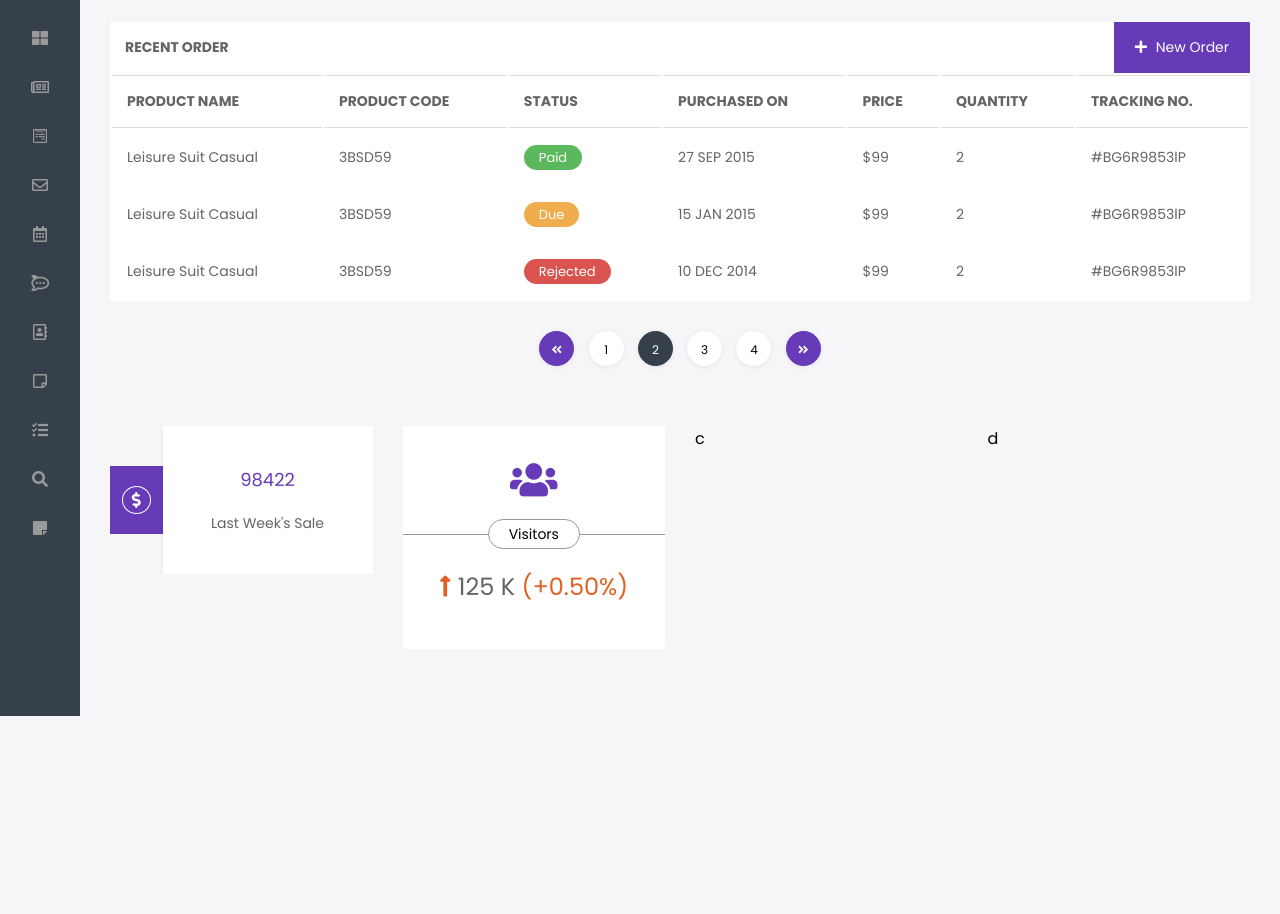
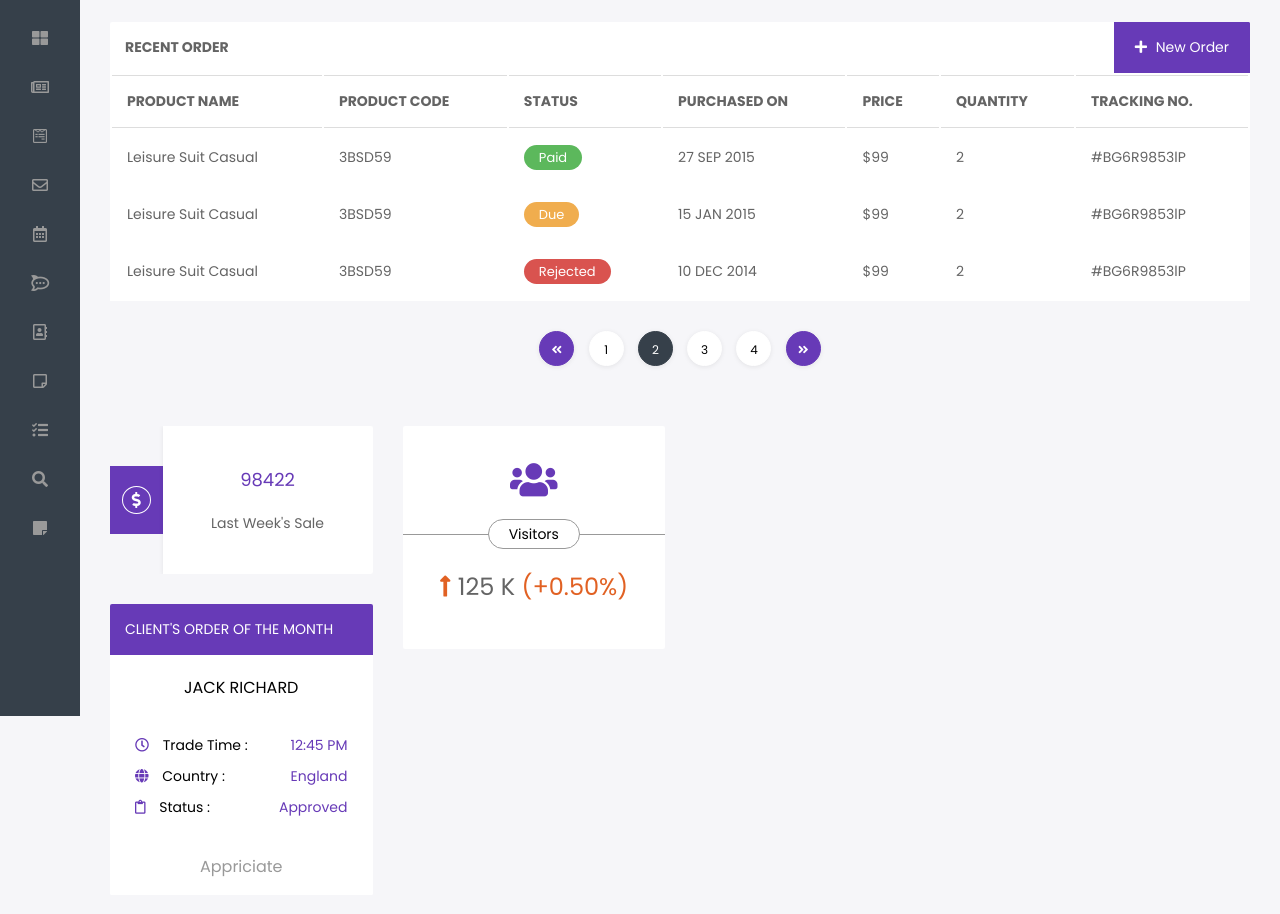
Before and after one commit to istiaqhossain/idash-admin-template, a plain HTML site: page index.html in a window 1280 px wide. Shown: the part 154-1068 px from the top of the page. Before the commit the page ends 853 px from the top, so only its background shows below. Drawn offline with Linux system fonts and the light colour scheme.

Commit message:
widgets on progress

```diff
--- a/assets/css/preset/widgets.css
+++ b/assets/css/preset/widgets.css
@@ -83,3 +83,46 @@ xx: Widgets
     font-size: 14px;
 }
 /* widget widget--stat--v2 */
+
+/* widget widget--top--customer */
+.widget.widget--top--customer h3 {
+    font-size: 14px;
+    background-color: #673AB7;
+    color: #fff;
+    margin: 0;
+    padding: 15px 0px 15px 15px;
+    text-transform: uppercase;
+}
+.widget.widget--top--customer h5 {
+    font-size: 16px;
+    text-align: center;
+    margin: 0;
+    padding: 20px 0px 30px;
+    text-transform: uppercase;
+}
+.widget.widget--top--customer a {
+    display: block;
+    text-align: center;
+    color: #999;
+    padding: 15px 0px;
+    border: 1px solid #fff;
+    transition: border-color ease-in-out .15s, color ease-in-out .15s;
+    margin-top: 15px;
+}
+.widget.widget--top--customer a:hover {
+    color: #673AB7;
+    border-color: #673AB7;
+}
+.widget--top--customer .feature {
+    padding: 5px 25px;
+    font-size: 14px;
+}
+.widget--top--customer .feature i {
+    color: #673AB7;
+    padding-right: 10px;
+}
+.widget--top--customer .feature span {
+    float: right;
+    color: #673AB7;
+}
+/* widget widget--top--customer */
--- a/index.html
+++ b/index.html
@@ -349,6 +349,19 @@
               </div>
             </div>
 
+            <div class="ipanel">
+              <div class="ipanel--body">
+                <div class="widget widget--top--customer bg--white">
+                  <h3>Client's Order of the month</h3>
+                  <h5>Jack Richard</h5>
+                  <div class="feature"><i class="far fa-clock"></i> Trade Time : <span>12:45 PM</span></div>
+                  <div class="feature"><i class="fas fa-globe"></i> Country : <span>England</span></div>
+                  <div class="feature"><i class="far fa-clipboard"></i> Status : <span>Approved</span></div>
+                  <a href="">Appriciate</a>
+                </div>
+              </div>
+            </div>
+
           </div>
           <div class="icol--6">
             <div class="irow">
@@ -368,10 +381,10 @@
 
               </div>
 
-              <div class="icol--6">c</div>
+              <div class="icol--6"></div>
             </div>
           </div>
-          <div class="icol--3">d</div>
+          <div class="icol--3"></div>
         </div>
 
       </div>
```
